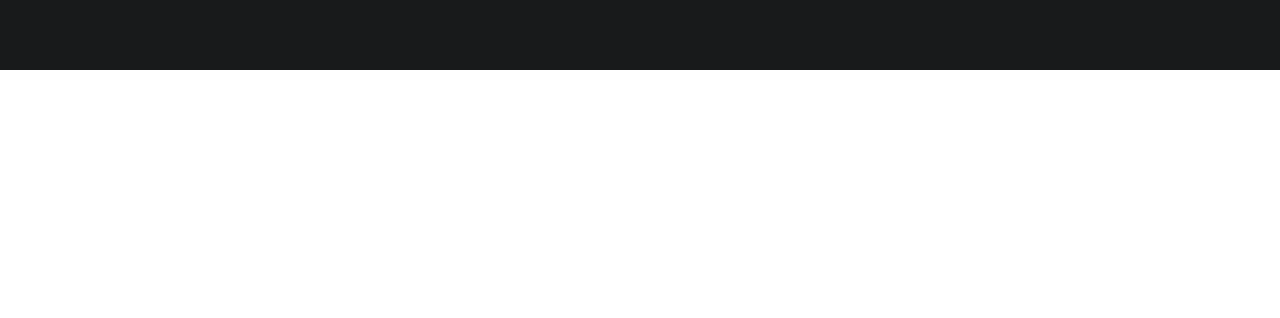
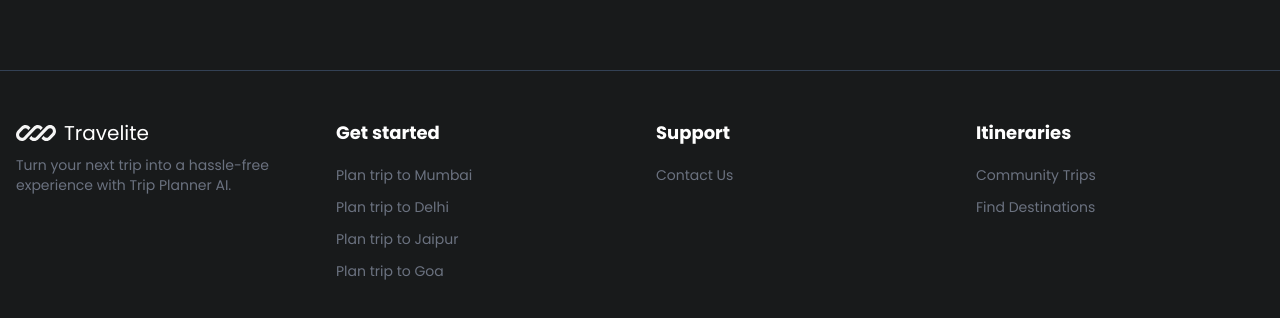
Before and after one commit to Akshansh029/Travelite, a Next.js app: page / in a window 1280 px wide. Shown: the part 2460-2778 px from the top of the page. Before the commit the page ends 2530 px from the top, so only its background shows below. Built offline with nearby package versions, Linux system fonts and the light colour scheme.

Commit message:
Landing page ready

```diff
--- a/src/app/page.tsx
+++ b/src/app/page.tsx
@@ -7,6 +7,7 @@ import Image from "next/image";
 import { Card } from "@/components/ui/card";
 import { useRef } from "react";
 import { LayoutGridDemo } from "@/components/LayoutGrid";
+import Footer from "@/components/Footer";
 
 export default function Home() {
   const ref1 = useRef(null);
@@ -97,7 +98,7 @@ export default function Home() {
       </motion.section>
       <section
         ref={ref1}
-        className="hero px-4 md:px-20 min-h-screen flex flex-col items-center justify-center gap-5 text-center overflow-y-hidden"
+        className="hero px-8 md:px-20 min-h-screen flex flex-col items-center justify-center gap-5 text-center overflow-y-hidden"
       >
         <motion.div
           initial="hidden"
@@ -194,6 +195,7 @@ export default function Home() {
           </motion.div>
         </motion.div>
       </section>
+      <Footer />
     </main>
   );
 }
--- /dev/null
+++ b/src/components/Footer.tsx
@@ -0,0 +1,99 @@
+import { MapIcon } from "lucide-react";
+import Link from "next/link";
+import Logo from "./Logo";
+
+export default function Footer() {
+  return (
+    <footer className="landing-bg py-12 border-t-[1px] border-slate-700">
+      <div className="container mx-auto px-4">
+        <div className="grid grid-cols-1 md:grid-cols-2 lg:grid-cols-4 gap-8">
+          <div className="col-span-1 md:col-span-2 lg:col-span-1">
+            <Link href="/" className="flex items-center space-x-2">
+              <Logo width={40} height={40} />
+              <span className="text-xl font-medium text-white">Travelite</span>
+            </Link>
+            <p className="mt-2 text-sm text-gray-500">
+              Turn your next trip into a hassle-free experience with Trip
+              Planner AI.
+            </p>
+          </div>
+          <div>
+            <h3 className="font-semibold text-lg mb-4 text-white">
+              Get started
+            </h3>
+            <ul className="space-y-2">
+              <li>
+                <Link
+                  href="/plan/mumbai"
+                  className="text-sm text-gray-500 hover:text-gray-300"
+                >
+                  Plan trip to Mumbai
+                </Link>
+              </li>
+              <li>
+                <Link
+                  href="/plan/delhi"
+                  className="text-sm text-gray-500 hover:text-gray-300"
+                >
+                  Plan trip to Delhi
+                </Link>
+              </li>
+              <li>
+                <Link
+                  href="/plan/jaipur"
+                  className="text-sm text-gray-500 hover:text-gray-300"
+                >
+                  Plan trip to Jaipur
+                </Link>
+              </li>
+              <li>
+                <Link
+                  href="/plan/goa"
+                  className="text-sm text-gray-500 hover:text-gray-300"
+                >
+                  Plan trip to Goa
+                </Link>
+              </li>
+            </ul>
+          </div>
+          <div>
+            <h3 className="font-semibold text-lg mb-4 text-white">Support</h3>
+            <ul className="space-y-2">
+              <li>
+                <Link
+                  href="/contact"
+                  className="text-sm text-gray-500 hover:text-gray-300"
+                >
+                  Contact Us
+                </Link>
+              </li>
+            </ul>
+          </div>
+          <div>
+            <h3 className="font-semibold text-lg mb-4 text-white">
+              Itineraries
+            </h3>
+            <ul className="space-y-2">
+              <li>
+                <Link
+                  href="/community-trips"
+                  className="text-sm text-gray-500 hover:text-gray-300"
+                >
+                  Community Trips
+                </Link>
+              </li>
+              <li>
+                <Link
+                  href="/find-destinations"
+                  className="text-sm text-gray-500 hover:text-gray-300"
+                >
+                  Find Destinations
+                </Link>
+              </li>
+            </ul>
+          </div>
+        </div>
+      </div>
+    </footer>
+  );
+}
--- a/src/components/LayoutGrid.tsx
+++ b/src/components/LayoutGrid.tsx
@@ -1,6 +1,7 @@
 "use client";
 import React, { useState, useRef, useEffect } from "react";
 import { LayoutGrid } from "../components/ui/layout-grid";
+import { Button } from "./ui/button";
 
 export function LayoutGridDemo() {
   return (
@@ -13,14 +14,20 @@ export function LayoutGridDemo() {
 const SkeletonOne = () => {
   return (
     <div>
-      <p className="font-bold md:text-4xl text-xl text-white">
-        House in the woods
+      <p className="font-bold md:text-2xl text-lg text-white">
+        Majestic Peaks of Himachal Pradesh
       </p>
-      <p className="font-normal text-base text-white"></p>
       <p className="font-normal text-base my-4 max-w-lg text-neutral-200">
-        A serene and tranquil retreat, this house in the woods offers a peaceful
-        escape from the hustle and bustle of city life.
+        Embrace adventure and breathtaking views in Himachal Pradesh, where
+        snow-capped mountains, lush valleys, and charming hill stations await
+        your exploration.
       </p>
+      <Button
+        variant={"destructive"}
+        className="bg-purple-600 hover:bg-indigo-600"
+      >
+        View trip
+      </Button>
     </div>
   );
 };
@@ -28,43 +35,60 @@ const SkeletonOne = () => {
 const SkeletonTwo = () => {
   return (
     <div>
-      <p className="font-bold md:text-4xl text-xl text-white">
-        House above the clouds
+      <p className="font-bold md:text-2xl text-lg text-white">
+        Serene Serenity in Kerala
       </p>
-      <p className="font-normal text-base text-white"></p>
       <p className="font-normal text-base my-4 max-w-lg text-neutral-200">
-        Perched high above the world, this house offers breathtaking views and a
-        unique living experience. It&apos;s a place where the sky meets home,
-        and tranquility is a way of life.
+        Escape to the lush backwaters and tranquil houseboats of Kerala, where
+        you can unwind amidst serene landscapes and rejuvenate with Ayurvedic
+        treatments.
       </p>
+      <Button
+        variant={"destructive"}
+        className="bg-purple-600 hover:bg-indigo-600"
+      >
+        View trip
+      </Button>
     </div>
   );
 };
 const SkeletonThree = () => {
   return (
     <div>
-      <p className="font-bold md:text-4xl text-xl text-white">
-        Greens all over
+      <p className="font-bold md:text-2xl text-lg text-white">
+        Golden Sands of Goa
       </p>
-      <p className="font-normal text-base text-white"></p>
       <p className="font-normal text-base my-4 max-w-lg text-neutral-200">
-        A house surrounded by greenery and nature&apos;s beauty. It&apos;s the
-        perfect place to relax, unwind, and enjoy life.
+        Immerse yourself in Goa’s vibrant beaches and lively nightlife, where
+        golden sands meet azure waters, offering a perfect blend of relaxation
+        and excitement.
       </p>
+      <Button
+        variant={"destructive"}
+        className="bg-purple-600 hover:bg-indigo-600"
+      >
+        View trip
+      </Button>
     </div>
   );
 };
 const SkeletonFour = () => {
   return (
     <div>
-      <p className="font-bold md:text-4xl text-xl text-white">
-        Rivers are serene
+      <p className="font-bold md:text-2xl text-lg text-white">
+        Timeless Wonders of Rajasthan
       </p>
-      <p className="font-normal text-base text-white"></p>
       <p className="font-normal text-base my-4 max-w-lg text-neutral-200">
-        A house by the river is a place of peace and tranquility. It&apos;s the
-        perfect place to relax, unwind, and enjoy life.
+        Step into a world of regal splendor and vibrant culture in Rajasthan,
+        with its majestic forts, colorful markets, and timeless desert
+        landscapes.
       </p>
+      <Button
+        variant={"destructive"}
+        className="bg-purple-600 hover:bg-indigo-600"
+      >
+        View trip
+      </Button>
     </div>
   );
 };
@@ -75,27 +99,27 @@ const cards = [
     content: <SkeletonOne />,
     className: "md:col-span-2",
     thumbnail:
-      "https://images.unsplash.com/photo-1476231682828-37e571bc172f?q=80&w=3474&auto=format&fit=crop&ixlib=rb-4.0.3&ixid=M3wxMjA3fDB8MHxwaG90by1wYWdlfHx8fGVufDB8fHx8fA%3D%3D",
+      "https://images.pexels.com/photos/2961109/pexels-photo-2961109.jpeg",
   },
   {
     id: 2,
     content: <SkeletonTwo />,
     className: "col-span-1",
     thumbnail:
-      "https://images.unsplash.com/photo-1464457312035-3d7d0e0c058e?q=80&w=3540&auto=format&fit=crop&ixlib=rb-4.0.3&ixid=M3wxMjA3fDB8MHxwaG90by1wYWdlfHx8fGVufDB8fHx8fA%3D%3D",
+      "https://images.pexels.com/photos/13691356/pexels-photo-13691356.jpeg?auto=compress&cs=tinysrgb&w=1260&h=750&dpr=1",
   },
   {
     id: 3,
     content: <SkeletonThree />,
     className: "col-span-1",
     thumbnail:
-      "https://images.unsplash.com/photo-1588880331179-bc9b93a8cb5e?q=80&w=3540&auto=format&fit=crop&ixlib=rb-4.0.3&ixid=M3wxMjA3fDB8MHxwaG90by1wYWdlfHx8fGVufDB8fHx8fA%3D%3D",
+      "https://images.pexels.com/photos/27869489/pexels-photo-27869489/free-photo-of-peaceful-sunset-in-goa-02.jpeg?auto=compress&cs=tinysrgb&w=1260&h=750&dpr=1",
   },
   {
     id: 4,
     content: <SkeletonFour />,
     className: "md:col-span-2",
     thumbnail:
-      "https://images.unsplash.com/photo-1475070929565-c985b496cb9f?q=80&w=3540&auto=format&fit=crop&ixlib=rb-4.0.3&ixid=M3wxMjA3fDB8MHxwaG90by1wYWdlfHx8fGVufDB8fHx8fA%3D%3D",
+      "https://images.pexels.com/photos/9179927/pexels-photo-9179927.jpeg?auto=compress&cs=tinysrgb&w=1260&h=750&dpr=1",
   },
 ];
--- a/src/components/Logo.tsx
+++ b/src/components/Logo.tsx
@@ -1,8 +1,15 @@
 import React from "react";
 import Image from "next/image";
 
-const Logo = () => {
-  return <Image src="/logo.svg" alt="Travelite Logo" width={60} height={60} />;
+interface Props {
+  width: number;
+  height: number;
+}
+
+const Logo = ({ width, height }: Props) => {
+  return (
+    <Image src="/logo.svg" alt="Travelite Logo" width={width} height={height} />
+  );
 };
 
 export default Logo;
--- a/src/components/Navbar.tsx
+++ b/src/components/Navbar.tsx
@@ -4,10 +4,10 @@ import Link from "next/link";
 
 export default function Navbar() {
   return (
-    <nav className="sticky top-0 landing-bg text-white p-4 border-b-2 border-slate-400 z-50">
+    <nav className="sticky top-0 landing-bg text-white p-4 border-b-2 border-slate-700 z-50">
       <div className="container mx-auto flex justify-between items-center">
         <Link href="/" className="flex gap-2">
-          <Logo />
+          <Logo width={60} height={60} />
           <p className="text-2xl font-medium">Travelite</p>
         </Link>
 
--- a/src/components/ui/layout-grid.tsx
+++ b/src/components/ui/layout-grid.tsx
@@ -28,7 +28,13 @@ export const LayoutGrid = ({ cards }: { cards: Card[] }) => {
   return (
     <div className="w-full h-full p-10 grid grid-cols-1 md:grid-cols-3  max-w-7xl mx-auto gap-4 relative">
       {cards.map((card, i) => (
-        <div key={i} className={cn(card.className, "")}>
+        <div
+          key={i}
+          className={cn(
+            card.className,
+            selected ? "cursor-default" : "cursor-pointer"
+          )}
+        >
           <motion.div
             onClick={() => handleClick(card)}
             className={cn(
```
